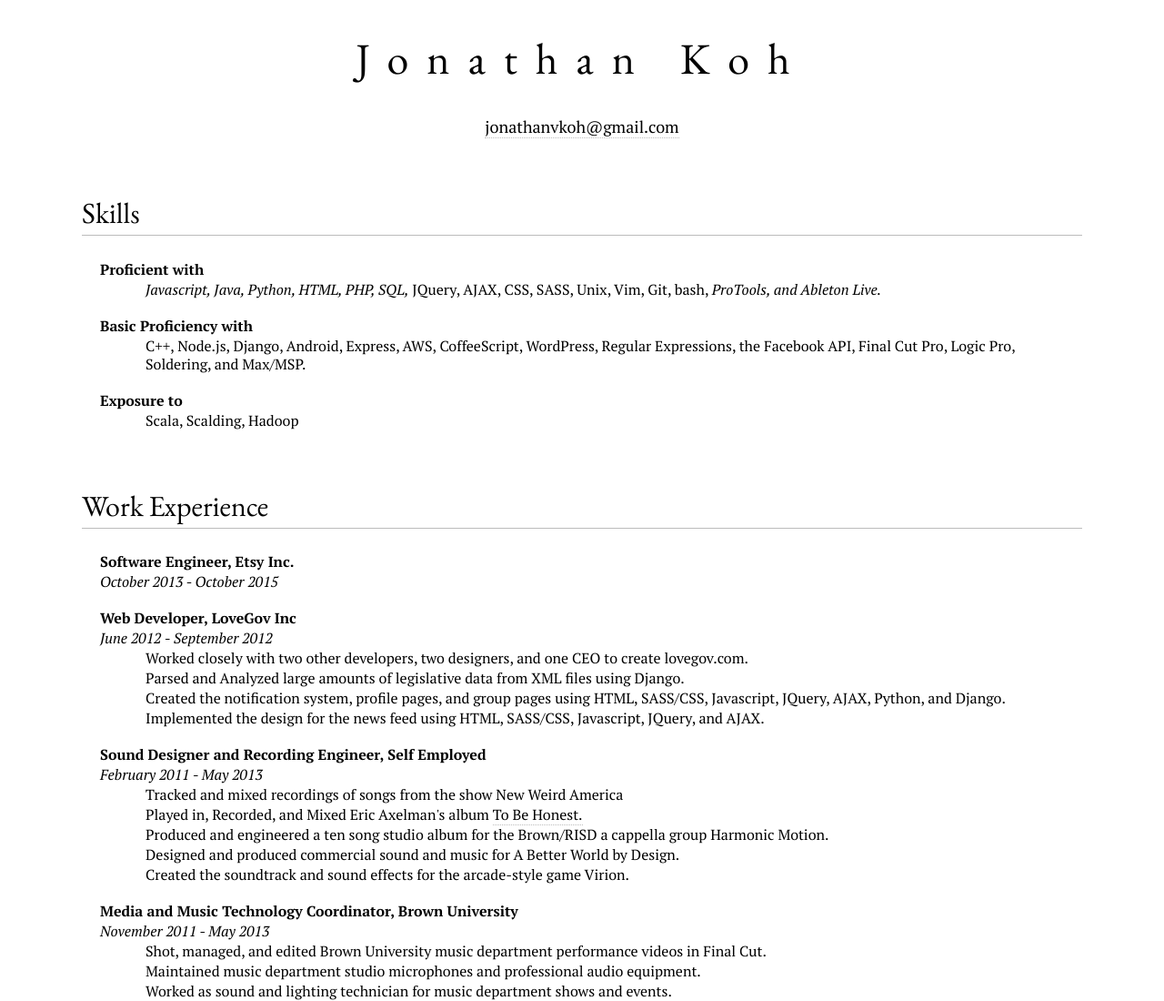
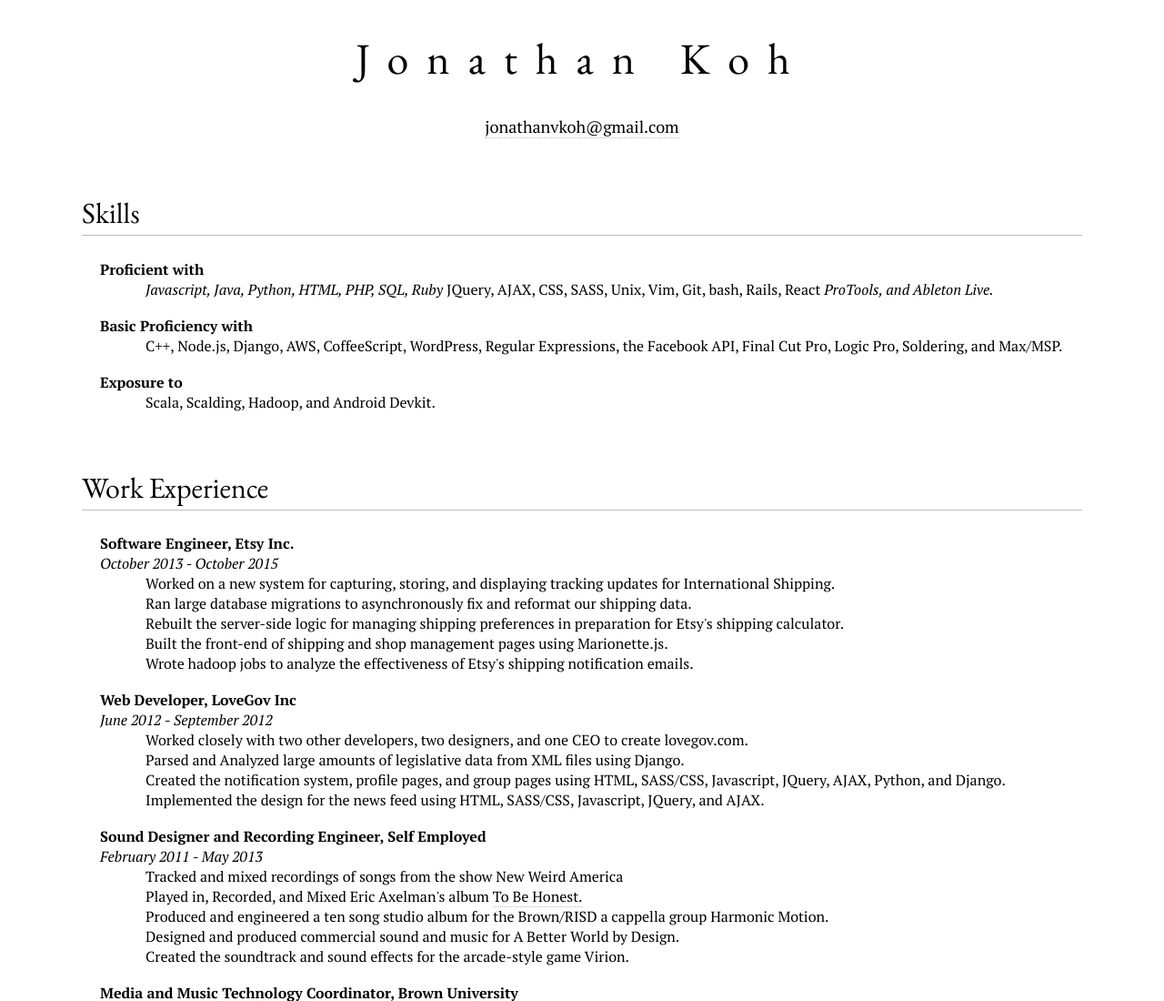
Before and after one commit to jvkoh/resume, a plain HTML site: page index.html in a window 1280 px wide. Shown: the top 1100 px of the page at 91% size. Drawn offline with Linux system fonts and the light colour scheme.

Commit message:
Add some details to etsy work

```diff
--- a/index.html
+++ b/index.html
@@ -31,8 +31,8 @@
                     <div class='entry-text'>
                         <ul class='plain-list'>
                             <li>
-                                <i>Javascript, Java, Python, HTML, PHP, SQL,</i>
-                                JQuery, AJAX, CSS, SASS, Unix, Vim, Git, bash,
+                                <i>Javascript, Java, Python, HTML, PHP, SQL, Ruby</i>
+                                JQuery, AJAX, CSS, SASS, Unix, Vim, Git, bash, Rails, React
                                 <i>ProTools, and Ableton Live.</i>
                             <li>
                         </ul>
@@ -43,7 +43,7 @@
                     <div class='entry-title'>Basic Proficiency with</div>
                     <div class='entry-text'>
                         <ul class='plain-list'>
-                            <li>C++, Node.js, Django, Android, Express, AWS, CoffeeScript, WordPress, Regular Expressions, the Facebook API, Final Cut Pro, Logic Pro, Soldering, and Max/MSP.</li>
+                            <li>C++, Node.js, Django, AWS, CoffeeScript, WordPress, Regular Expressions, the Facebook API, Final Cut Pro, Logic Pro, Soldering, and Max/MSP.</li>
                         </ul>
                     </div>
                 </div>
@@ -53,7 +53,7 @@
                     <div class='entry-text'>
                         <ul class='plain-list'>
                             <li>
-                                Scala, Scalding, Hadoop
+                                Scala, Scalding, Hadoop, and Android Devkit.
                             </li>
                         </ul>
                     </div>
@@ -67,6 +67,13 @@
                     <div class='entry-title'>Software Engineer, Etsy Inc.</div>
                     <div class='entry-date'>October 2013 - October 2015</div>
                     <div class='entry-text'>
+                        <ul class='plain-list'>
+                            <li>Worked on a new system for capturing, storing, and displaying tracking updates for International Shipping.</li>
+                            <li>Ran large database migrations to asynchronously fix and reformat our shipping data.</li>
+                            <li>Rebuilt the server-side logic for managing shipping preferences in preparation for Etsy's shipping calculator.</li>
+                            <li>Built the front-end of shipping and shop management pages using Marionette.js.</li>
+                            <li>Wrote hadoop jobs to analyze the effectiveness of Etsy's shipping notification emails.</li>
+                        </ul>
                     </div>
                 </div>
 
```
